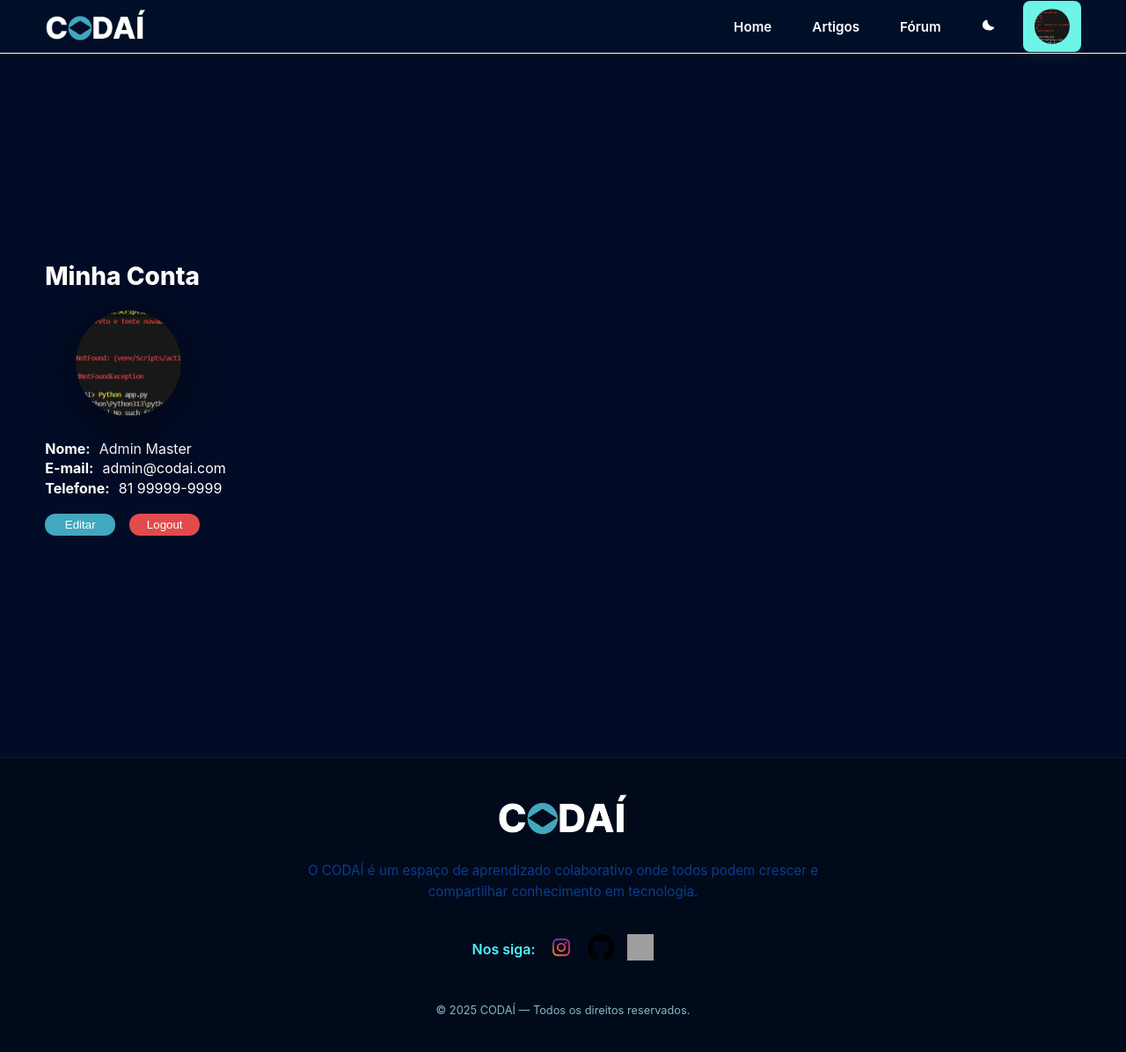
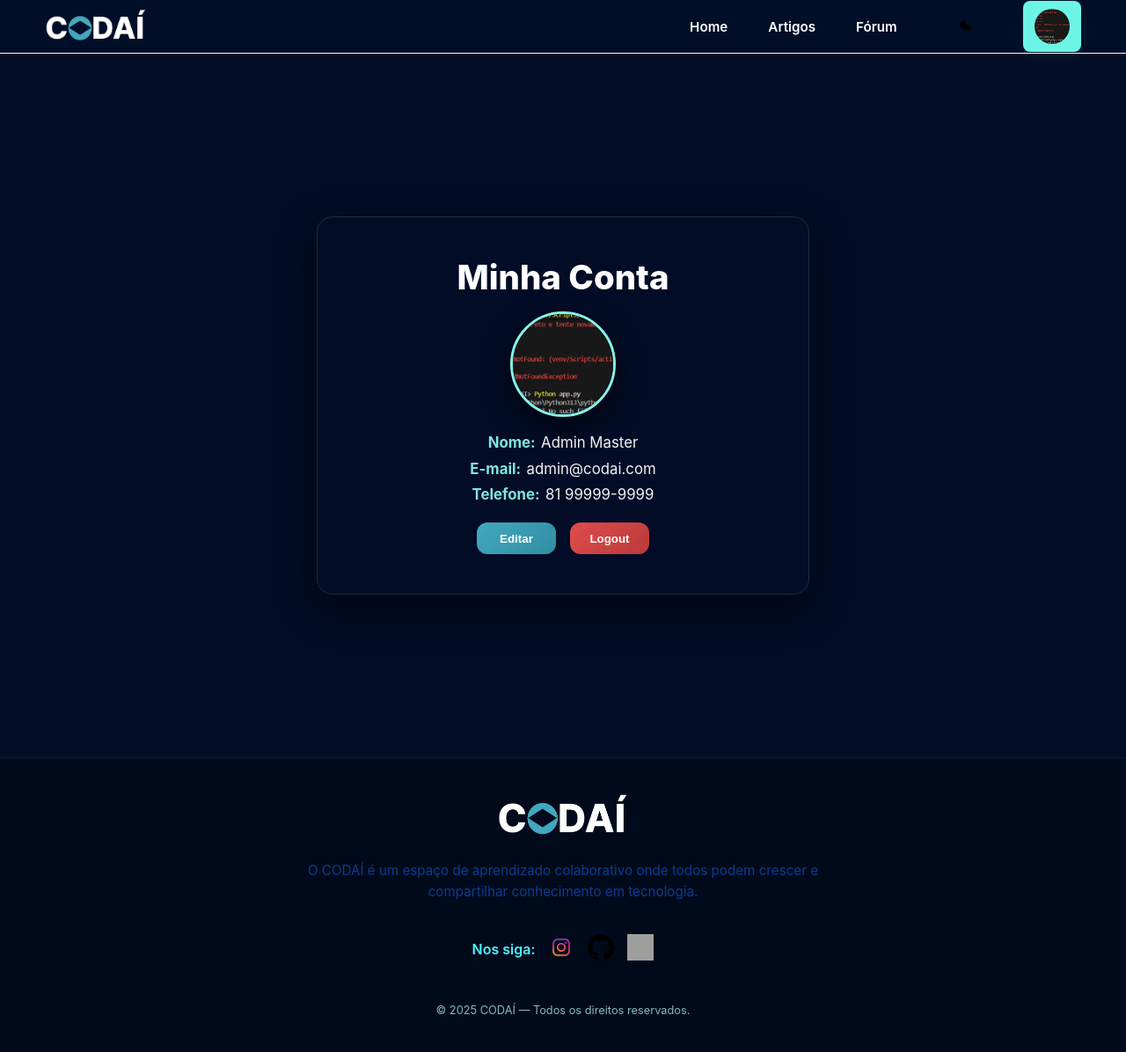
Before and after one commit to Marllonv/CODAI, a Flask app: page /auth/perfil in a window 1280 px wide. Shown: the whole page at 88% size. Run offline with Flask 3, Linux system fonts and the light colour scheme; a user stored in the database is signed in; grey boxes are pictures that could not be loaded.

Commit message:
Update perfil.css

```diff
--- a/static/css/perfil.css
+++ b/static/css/perfil.css
@@ -1,155 +1,176 @@
-/* Paleta:
-   bg #030C26 | surface #06133c | texto claro #DCE2F2
-   primary #41A8BF | accent #85F2E7 | texto escuro #262626
-*/
+/* ======================
+   PALETA
+====================== */
+:root{
+  --bg: #030C26;
+  --surface: #06133c;
+  --primary: #41A8BF;
+  --accent: #85F2E7;
+  --danger: #E14B4B;
+  --text-light: #DCE2F2;
+  --text-dark: #262626;
+}
 
-/* remove o padding lateral do global SOMENTE nesta página */
-body.perfil{ padding: 0; }
+/* ======================
+   BODY
+====================== */
+body.perfil{
+  margin: 0;
+  padding: 0;
+  background: var(--bg);
+  color: var(--text-light);
+  font-family: 'Inter', system-ui, sans-serif;
+}
 
-/* ===== TELA CHEIA CENTRALIZADA ===== */
+/* ======================
+   LAYOUT GERAL
+====================== */
 .pf-shell{
-  min-height: 100vh;            /* ocupa toda a altura */
+  min-height: 100vh;
   display: flex;
-  align-items: center;          /* centraliza verticalmente */
+  align-items: center;
+  justify-content: center;
 }
 
 .pf-container{
-  width: min(1200px, 92vw);     /* largura fixa e centralizada */
-  margin: 0 auto;
+   width: min(1400px, 96%);
+  margin: auto;
 }
 
-/* ===== TOPO (logo no canto) ===== */
-.pf-top{
-  height: 64px;
+/* ======================
+   HERO FLEX CENTRALIZADO
+====================== */
+.pf-hero{
+  min-height: 80vh;
   display: flex;
   align-items: center;
-}
-.pf-logo{ height: 28px; }
-
-/* ===== HERO ===== */
-.pf-hero{
-  display: grid;
-  grid-template-columns: 1.1fr .9fr; /*proporção de colunas semelhante ao seu exemplo*/
-  align-items: center;
   justify-content: center;
-  column-gap: 56px;
-  padding: 24px 0 40px;
+  gap: 3rem;
+  flex-wrap: wrap;
 }
 
-.pf-info{ display: grid; gap: 10px; }
+/* ======================
+   CARTÃO DE INFO
+====================== */
+.pf-info{
+  border-radius: 18px;
+  padding: 2.8rem 3rem;
+  max-width: 560px;
+  width: 100%;
+  box-shadow: 0 15px 45px rgba(0,0,0,.45);
+  border: 1px solid rgba(133,242,231,.15);
+  display: flex;
+  flex-direction: column;
+  align-items: center;
+  text-align: center;
+}
 
+/* ======================
+   TÍTULO
+====================== */
 .pf-title{
-  margin: 0 0 12px;
-  font-size: clamp(1.4rem, 2.4vw, 1.75rem);
+  margin-bottom: 1rem;
+  font-size: clamp(2rem, 3vw, 2.6rem);
   font-weight: 800;
 }
 
-.pf-rows-content .pf-row{
-  font-size: 1rem;
-  line-height: 1.4;
+/* ======================
+   IMAGEM
+====================== */
+.pf-illustration{
+  display: flex;
+  justify-content: center;
+  margin-bottom: 1.2rem;
 }
 
-/* .pf-row{ margin: 0; } */
-.pf-label{ font-weight: 700; margin-right: .35rem; }
-
-.pf-actions{
-  margin-top: 8px;
-  display: flex;
-  gap: 16px;
+.pf-illustration img{
+  width: 150px;
+  height: 150px;
+  border-radius: 50%;
+  border: 3px solid var(--accent);
+  object-fit: cover;
+  box-shadow: 0 10px 30px rgba(0,0,0,.6);
 }
 
-/* ===== Botões ===== */
-.btn-primary{
-  border-radius: 12px;
-  background: #41A8BF;
-  width: 80px;
+/* ======================
+   DADOS
+====================== */
+.pf-rows-content{
+  display: flex;
+  flex-direction: column;
+  gap: .6rem;
+  width: 100%;
+}
+
+.pf-row{
+  display: flex;
+  justify-content: center;
+  flex-wrap: wrap;
+  gap: .4rem;
+  font-size: 1.05rem;
+  opacity: .95;
+}
+
+.pf-label{
+  font-weight: 700;
+  color: var(--accent);
+}
+
+/* ======================
+   AÇÕES
+====================== */
+.pf-actions{
+  margin-top: 1.4rem;
+  display: flex;
+  justify-content: center;
+  gap: 1rem;
+  width: 100%;
+}
+
+/* ======================
+   BOTÕES
+====================== */
+button,
+a.btn-primary{
+  background: linear-gradient(135deg, #41A8BF, #318ea3);
   color: #fff;
   border: none;
+  border-radius: 12px;
+  padding: .65rem 1rem;
+  font-weight: 700;
   cursor: pointer;
-}
-.btn-primary:hover{ filter: brightness(1.25); }
-
-.btn-primary, .btn-danger{
-  padding: 5px 10px;
+  min-width: 90px;
+  display: flex;
+  justify-content: center;
+  align-items: center;
+  transition: all .25s ease;
+  text-decoration: none;
 }
 
-/* Logout vermelho */
 .btn-danger{
-  border-radius: 12px;
-  width: 80px;
-  background: #E14B4B;      /* vermelho */
-  color: #fff;
-  border: none;
-  cursor: pointer;
-}
-.btn-danger:hover{ filter: brightness(1.25); }
-
-/* ===== Ilustração ===== */
-.pf-illustration{ margin: 0; display: grid; place-items: center; margin-bottom: 16px;}
-.pf-illustration img{
-  width: 100%;
-  max-width: 420px;
-  height: auto;
-  filter: drop-shadow(0 12px 34px rgba(0,0,0,.45));
-  justify-self: left;
-  margin: 0 0 0 35px;
+  background: linear-gradient(135deg, #E14B4B, #b93a3a);
 }
 
-/* ===== ATIVIDADES ===== */
-.pf-activities{ padding-top: 8px; }
-
-.pf-subtitle{
-  margin: 0 0 16px;
-  font-size: clamp(1.15rem, 2vw, 1.35rem);
-  font-weight: 800;
+button:hover,
+a.btn-primary:hover{
+  transform: translateY(-4px);
+  filter: brightness(1.15);
 }
 
-/* grid de cards alinhado com o container */
-.act-grid{
-  display: grid;
-  grid-template-columns: repeat(4, 1fr);
-  gap: 16px;
+/* ======================
+   RESPONSIVO
+====================== */
+@media (max-width: 520px){
+  .pf-info{
+    padding: 1.5rem;
+  }
+
+  .pf-actions{
+    flex-direction: column;
+  }
+
+  .pf-illustration img{
+    width: 95px;
+    height: 95px;
+  }
 }
-
-/* card */
-.act-card{
-  display: grid;
-  grid-template-rows: 1fr auto;
-  background: #0B1A3B; /* levemente mais claro que o bg */
-  border: 1px solid rgba(133,242,231,.12);
-  border-radius: 14px;
-  min-height: 160px;
-  overflow: hidden;
-}
-.act-body{ padding: 14px 14px 10px; }
-.act-title{ margin: 0 0 4px; font-size: 1rem; font-weight: 800; }
-.act-meta{ margin: 0; opacity: .88; font-size: .9rem; }
-
-.act-footer{ background: #41A8BF; padding: 10px 14px; }
-.act-link{ color: #081018; font-weight: 800; text-decoration: none; }
-.act-link:hover{ text-decoration: underline; }
-
-/* botão voltar com respiro */
-.pf-bottom{
-  display: flex;
-  justify-content: center;
-  margin-top: 28px; /* distância dos cards */
-}
-
-/* ===== RESPONSIVO ===== */
-@media (max-width: 1100px){
-  .pf-hero{ column-gap: 40px; }
-  .act-grid{ grid-template-columns: repeat(3, 1fr); }
-}
-@media (max-width: 900px){
-  .pf-hero{
-    grid-template-columns: 1fr;  /* empilha hero */
-    row-gap: 24px;
-  }
-  .pf-illustration img{ max-width: 320px; }
-  .act-grid{ grid-template-columns: repeat(2, 1fr); }
-}
-@media (max-width: 520px){
-  .act-grid{ grid-template-columns: 1fr; }
-  .pf-bottom{ margin-top: 22px; }
-}
```
